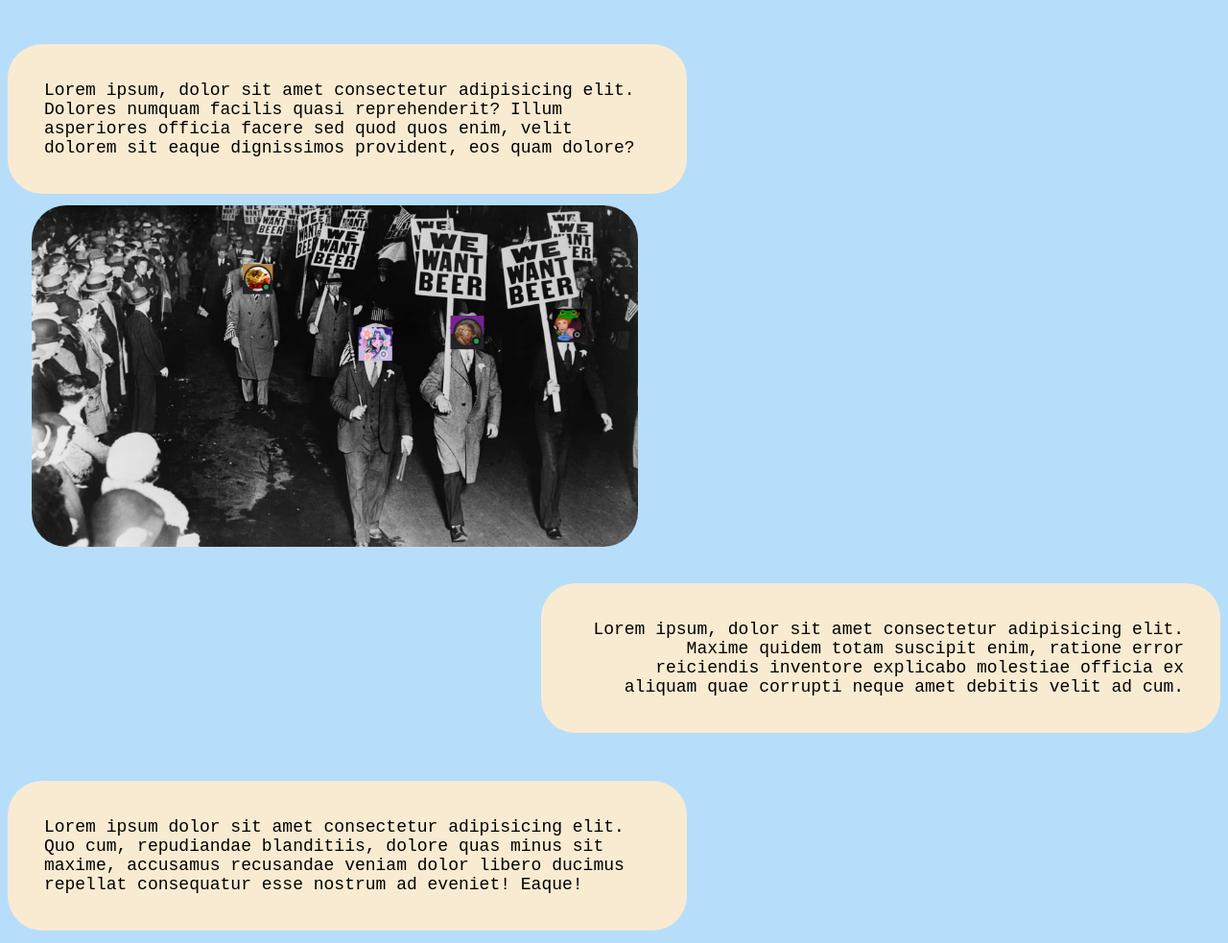
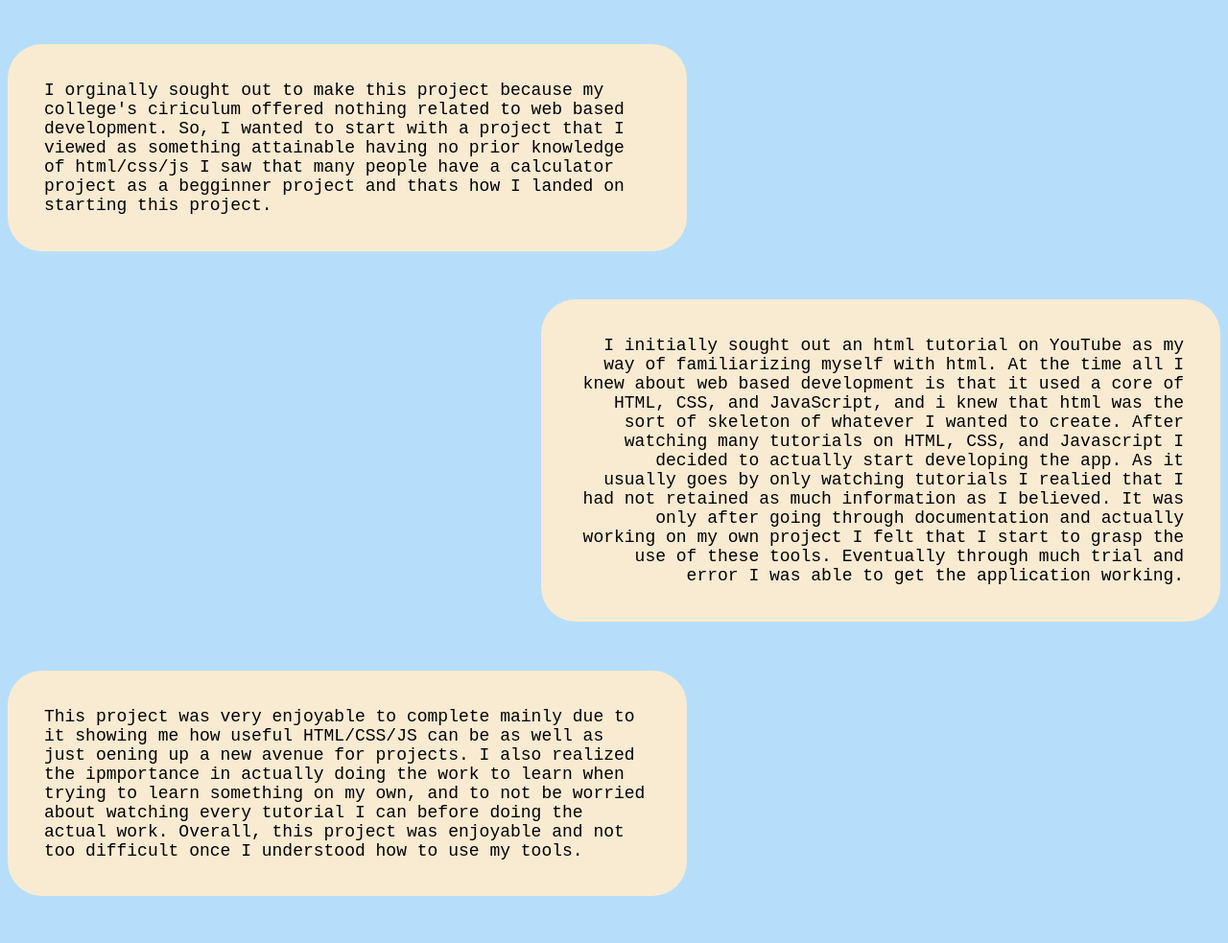
Before and after one commit to JackMorin25/portfolio-website, a plain HTML site: page pages/calc.html in a window 1280 px wide. Shown: the whole page at 96% size. After the commit the page ends 947 px from the top, so only its background shows below. Drawn offline with Linux system fonts and the light colour scheme.

Commit message:
added text to calc page

```diff
--- a/pages/calc.html
+++ b/pages/calc.html
@@ -10,15 +10,18 @@
 <body>
     <div class="text-box">
         <div id="box1">
-            Lorem ipsum, dolor sit amet consectetur adipisicing elit. Dolores numquam facilis quasi reprehenderit? Illum asperiores officia facere sed quod quos enim, velit dolorem sit eaque dignissimos provident, eos quam dolore?
+            I orginally sought out to make this project because my college's ciriculum offered nothing related to web based development. So, I wanted to start with a project that I viewed as something attainable having no prior knowledge of html/css/js
+            I saw that many people have a calculator project as a begginner project and thats how I landed on starting this project.
         </div>
-        <img src="../Images/011620_Prohibition100th.jpg" id="test">
         <div id="box2">
-            Lorem ipsum, dolor sit amet consectetur adipisicing elit. Maxime quidem totam suscipit enim, ratione error reiciendis inventore explicabo molestiae officia ex aliquam quae corrupti neque amet debitis velit ad cum.
+            I initially sought out an html tutorial on YouTube as my way of familiarizing myself with html. At the time all I knew about web based development is that it used a core of HTML, CSS, and JavaScript, and i knew that html was the sort of skeleton of whatever I wanted to create.
+            After watching many tutorials on HTML, CSS, and Javascript I decided to actually start developing the app. As it usually goes by only watching tutorials I realied that I had not retained as much information as I believed.
+            It was only after going through documentation and actually working on my own project I felt that I start to grasp the use of these tools. Eventually through much trial and error I was able to get the application working.
         </div>
-        <br>
         <div id="box3">
-            Lorem ipsum dolor sit amet consectetur adipisicing elit. Quo cum, repudiandae blanditiis, dolore quas minus sit maxime, accusamus recusandae veniam dolor libero ducimus repellat consequatur esse nostrum ad eveniet! Eaque!
+            This project was very enjoyable to complete mainly due to it showing me how useful HTML/CSS/JS can be as well as just oening up a new avenue for projects.
+            I also realized the ipmportance in actually doing the work to learn when trying to learn something on my own, and to not be worried about watching every tutorial I can before doing the actual work.
+            Overall, this project was enjoyable and not too difficult once I understood how to use my tools.
         </div>
     </div>
 
```
